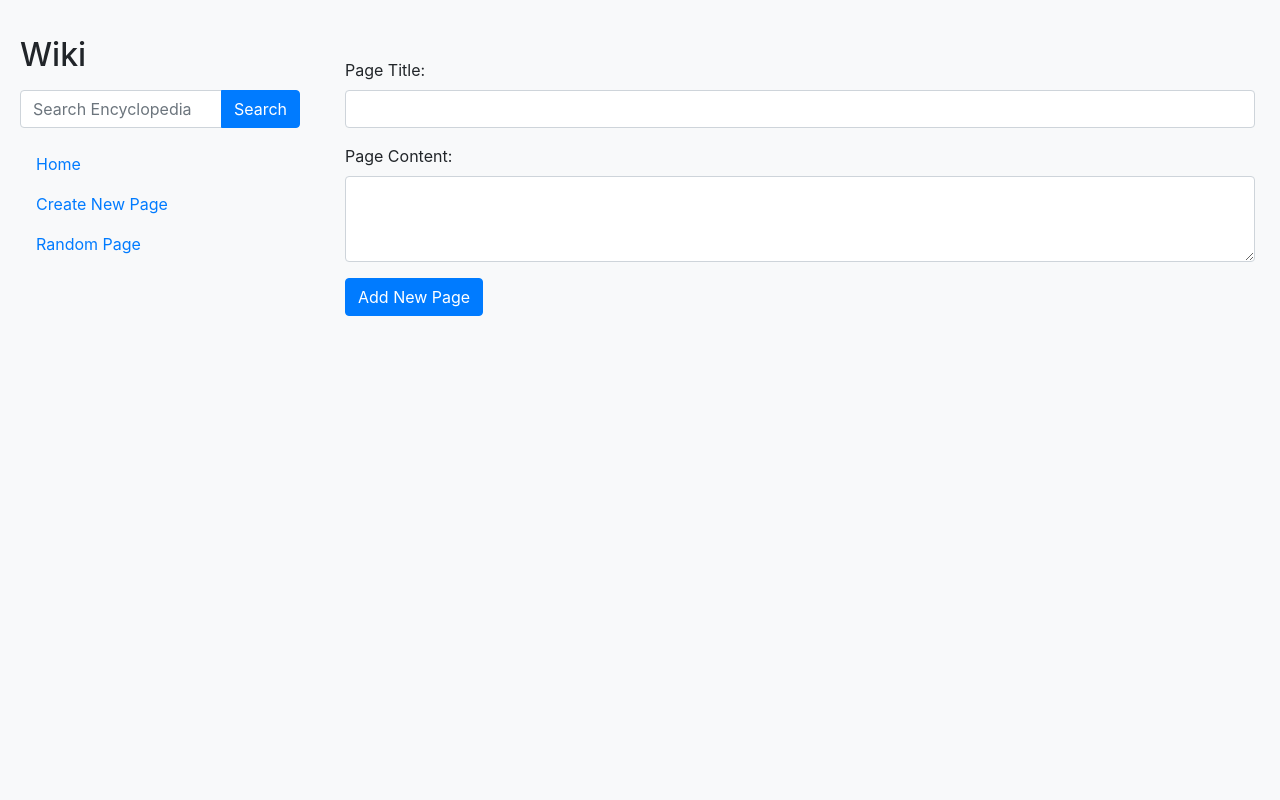
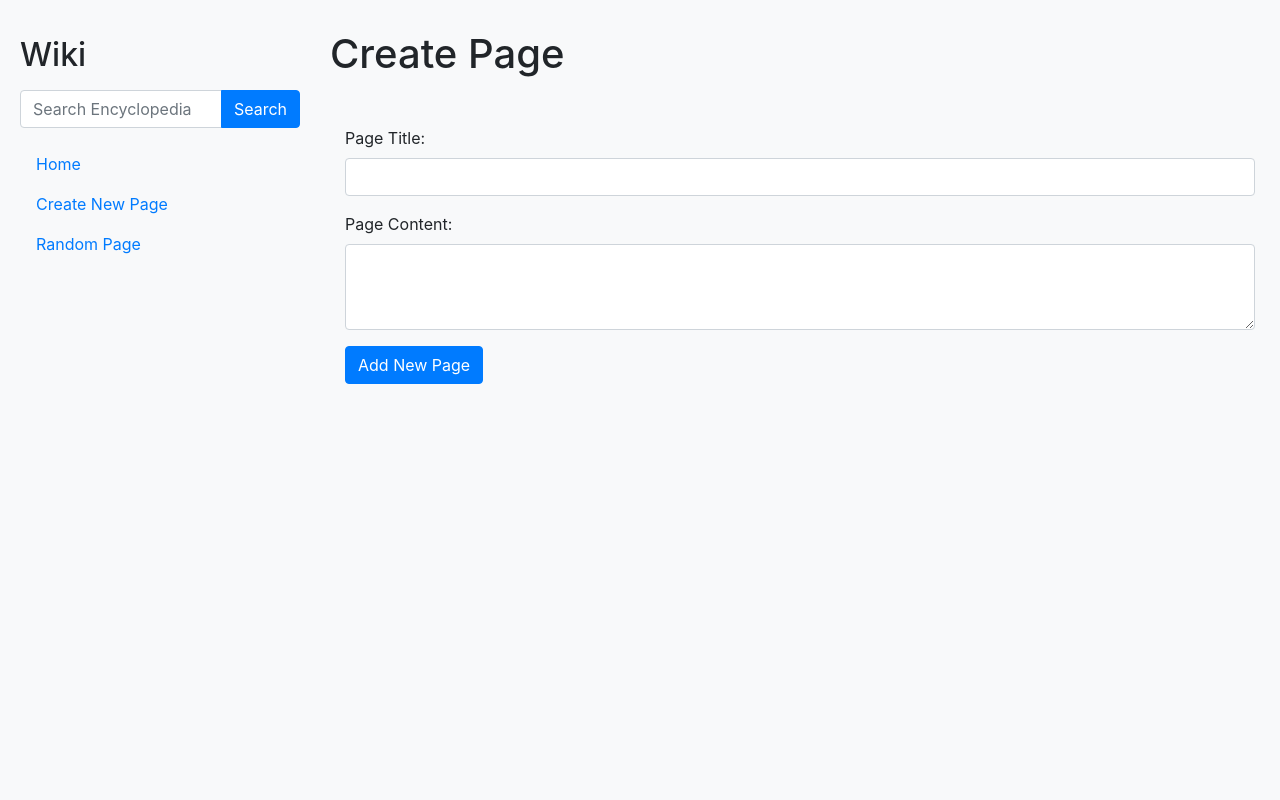
Before and after one commit to LorenzoPeve/CS50_Web, a Django app: page /create/ in a window 1280 px wide. Run offline with Django 3.2, Linux system fonts and the light colour scheme; some libraries are stand-ins or nearby versions.

Commit message:
Update create.html

```diff
--- a/project_1/encyclopedia/templates/encyclopedia/create.html
+++ b/project_1/encyclopedia/templates/encyclopedia/create.html
@@ -5,7 +5,7 @@
 {% endblock %}
 
 {% block body %}
-
+<h1>Create Page</h1>
 <div class="container mt-5">
     <form action="{% url 'newpage' %}" method="post">
         {% csrf_token %}
```
